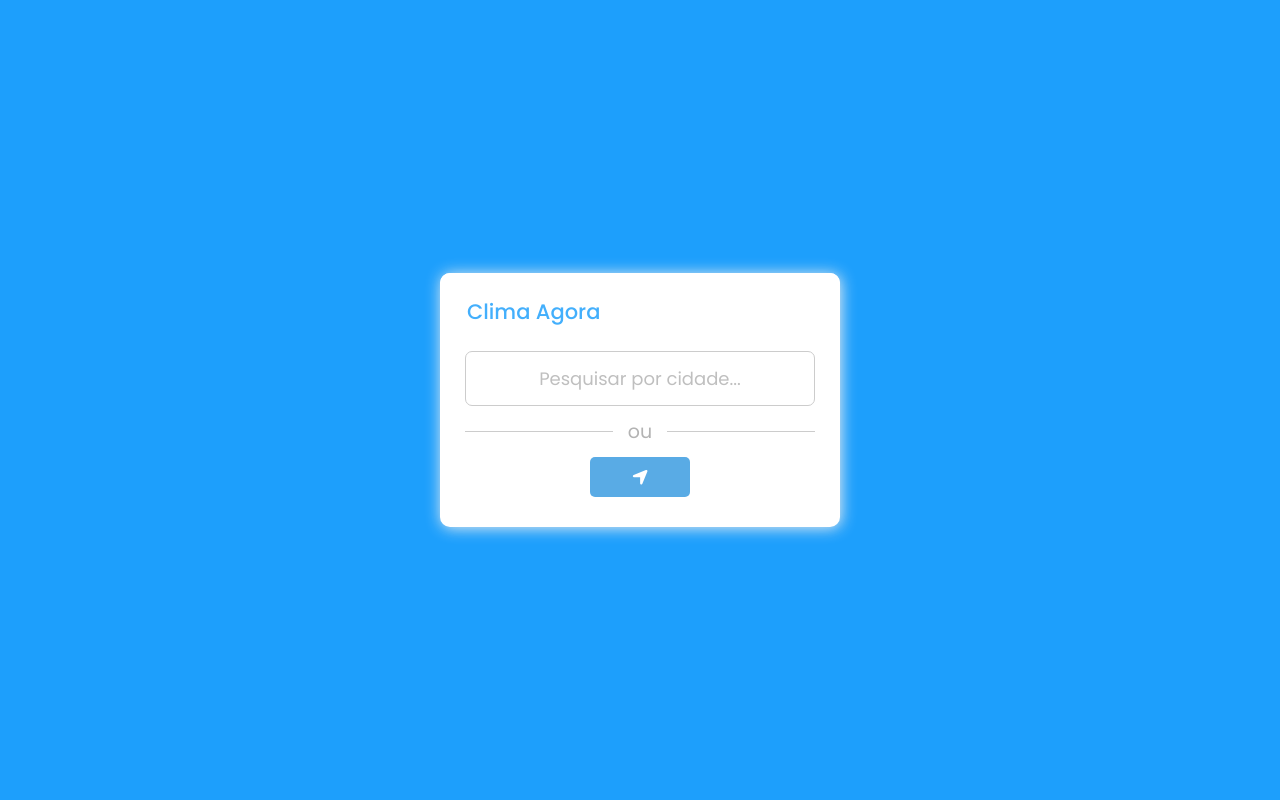
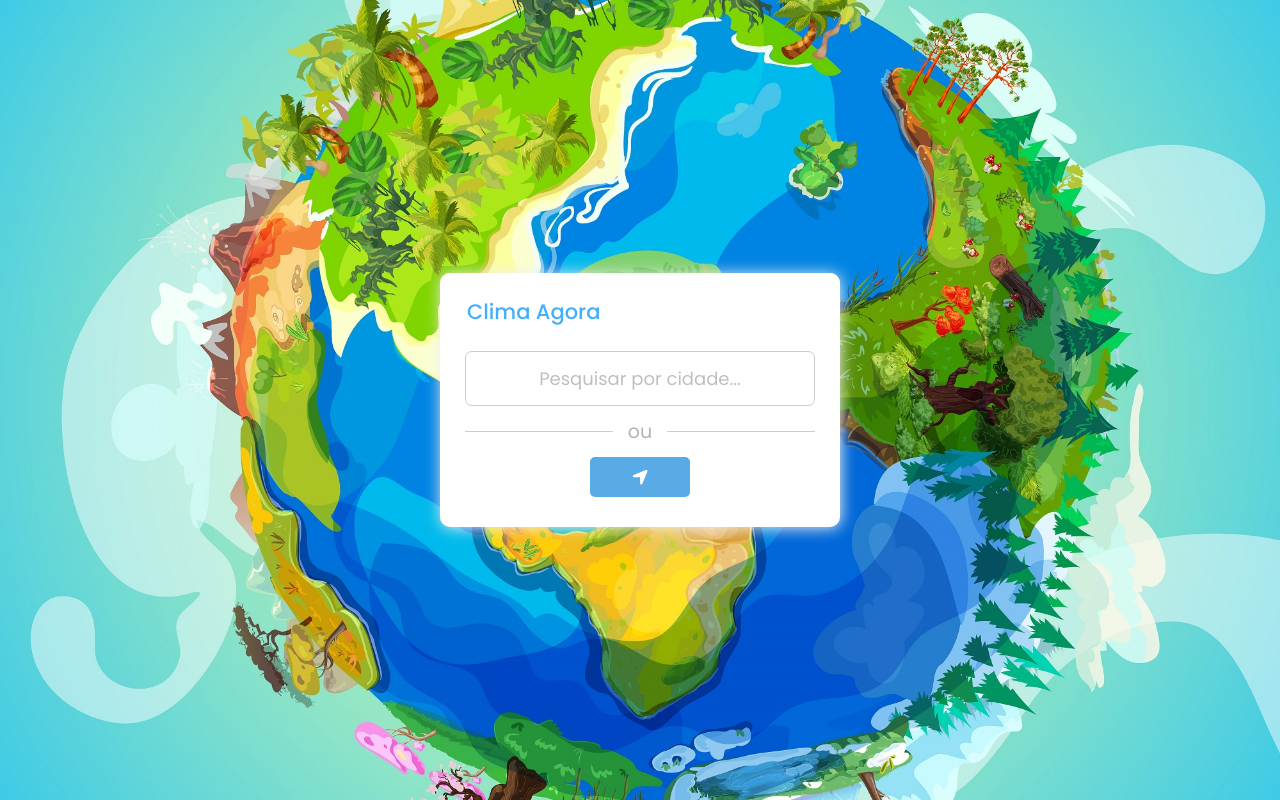
Before and after one commit to JuniorDeLonge/Tempo, a plain HTML site: page index.html in a window 1280 px wide. Drawn offline with nearby package versions, Linux system fonts and the light colour scheme.

Commit message:
Add files via upload

```diff
--- a/css/style.css
+++ b/css/style.css
@@ -22,7 +22,7 @@ body {
   align-items: center;
   min-height: 100vh;
   padding: 1.25rem;
-  background: var(--cor-de-fundo) url("imagens/bg-jr.jpg") center center/cover no-repeat fixed;
+  background: var(--cor-de-fundo) url("https://juniordelonge.github.io/Tempo/imagens/bg-jr.jpg") center center/cover no-repeat fixed;
 }
 
 /* Wrapper */
```
